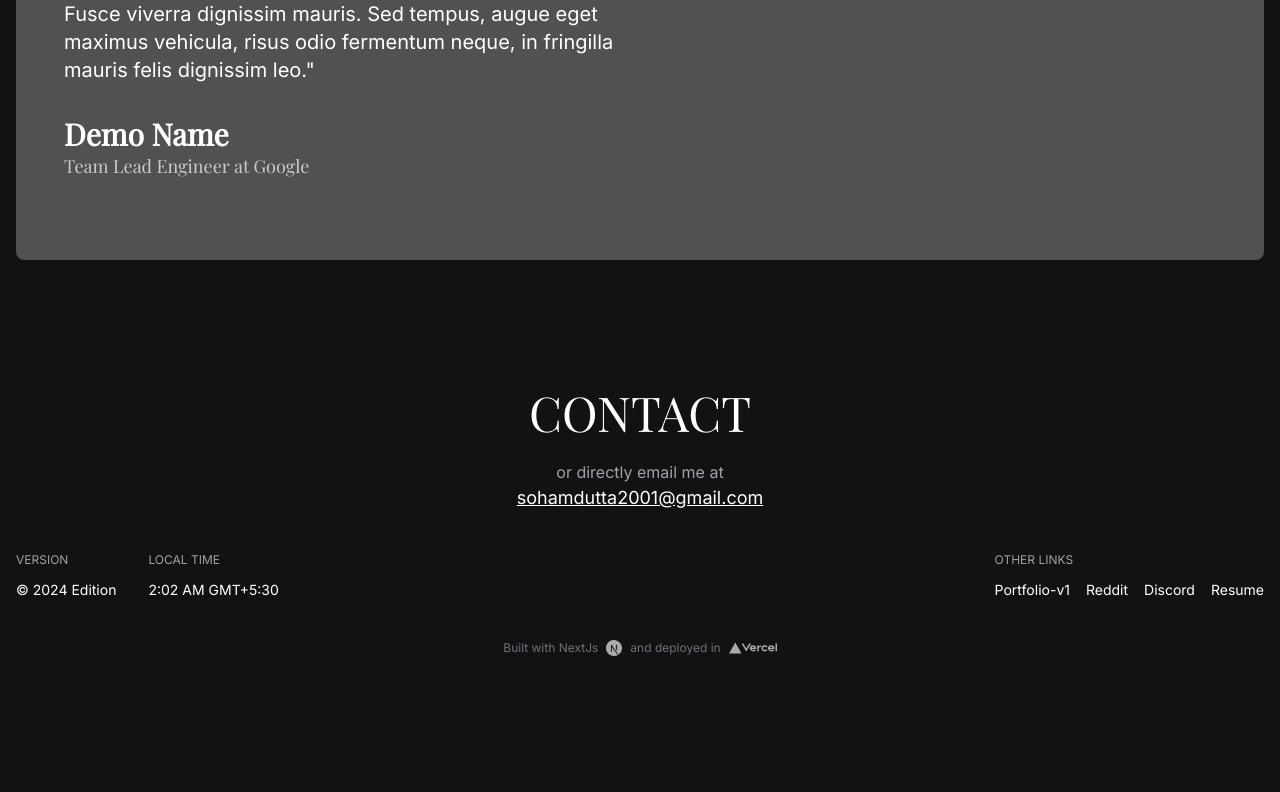
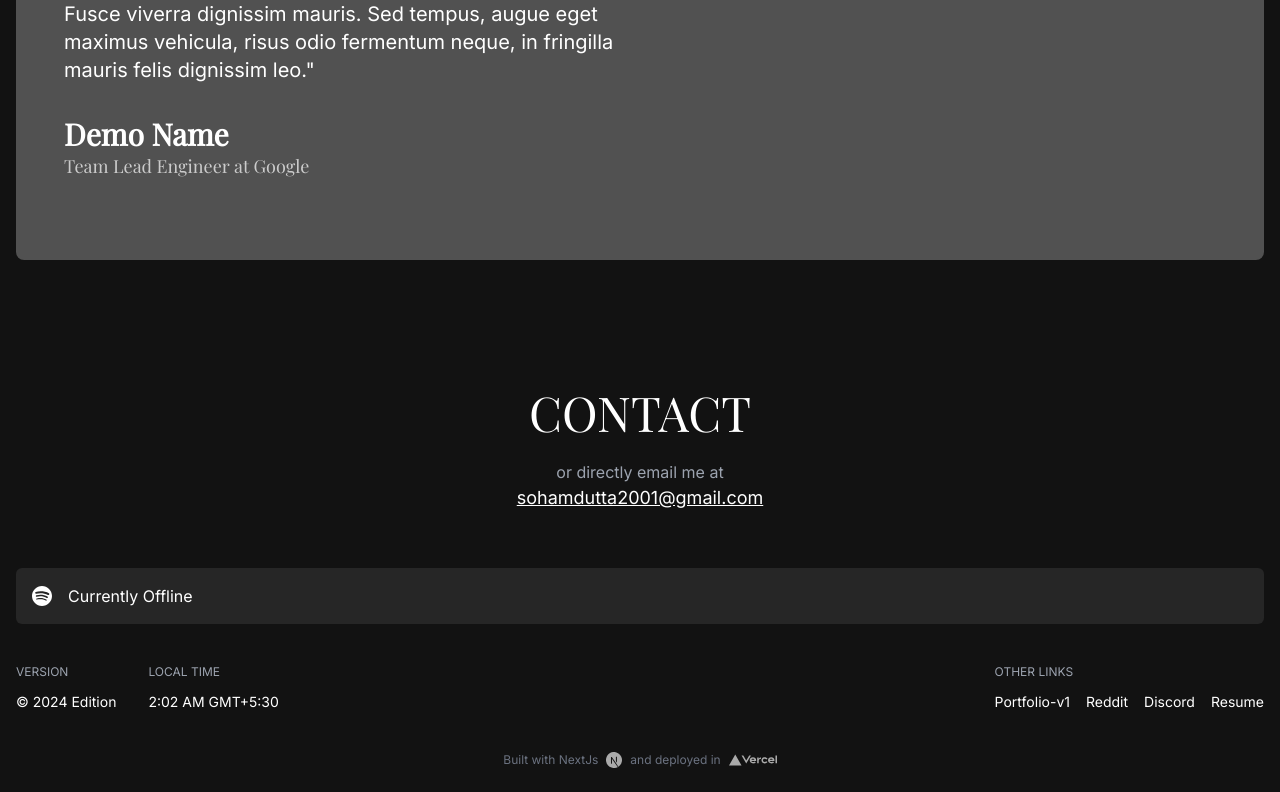
Before and after one commit to shm-dtt/portfolio-v2, a Next.js app: page / in a window 1280 px wide. Shown: the part 4640-5432 px from the top of the page. Before the commit the page ends 5320 px from the top, so only its background shows below. Built offline with nearby package versions, Linux system fonts and the light colour scheme; no server answers.

Commit message:
Spotify Widget added

```diff
--- a/app/page.tsx
+++ b/app/page.tsx
@@ -8,6 +8,7 @@ import Preloader from "@/components/Preloader/Preloader";
 import Contact from "@/components/Contact/Contact";
 import Experience from "@/components/Experience/Experience";
 import Testimonials from "@/components/Testimonials/Testimonials";
+import SpotifyStatus from "@/components/SpotifyStatus/SpotifyStatus";
 
 export default function Home() {
 
@@ -38,6 +39,7 @@ export default function Home() {
     {/* <Experience/> */}
     <Testimonials/>
     <Contact/>
+    <SpotifyStatus/>
     <Footer/>
   </div>;
 }
--- a/components/Contact/Contact.tsx
+++ b/components/Contact/Contact.tsx
@@ -4,7 +4,7 @@ import React from "react";
 
 const Contact: React.FC = () => {
   return (
-    <div className=" flex flex-col items-center justify-center text-white">
+    <div className=" flex flex-col items-center justify-center text-white mb-8">
       <p
         className={`${playfairDisplay.className} lg:text-5xl text-3xl uppercase`}
       >
--- a/components/Footer/Footer.tsx
+++ b/components/Footer/Footer.tsx
@@ -25,9 +25,9 @@ const Footer: React.FC = () => {
   });
 
   return (
-    <div className="flex flex-col justify-center">
+    <div className="flex flex-col justify-center mt-6">
       <div
-        className={`p-4 ${inter.className} flex md:justify-between md:flex-row flex-col text-white gap-8`}
+        className={`p-4 ${inter.className} flex md:justify-between md:flex-row md:items-center flex-col text-white gap-8`}
       >
         <div className="flex text-sm gap-8">
           <p className="flex flex-col gap-3">
--- /dev/null
+++ b/components/SpotifyStatus/SpotifyAPI.ts
@@ -0,0 +1,57 @@
+import queryString from "query-string";
+
+const client_id = process.env.NEXT_PUBLIC_SPOTIFY_CLIENT_ID;
+const client_secret = process.env.NEXT_PUBLIC_SPOTIFY_CLIENT_SECRET;
+const refresh_token = process.env.NEXT_PUBLIC_SPOTIFY_REFRESH_TOKEN;
+
+const getAccessToken = async () => {
+  const concatenatedString = `${client_id}:${client_secret}`;
+  const basic = Buffer.from(concatenatedString).toString("base64");
+
+  const response = await fetch("https://accounts.spotify.com/api/token", {
+    method: "POST",
+    headers: {
+      Authorization: `Basic ${basic}`,
+      "Content-Type": "application/x-www-form-urlencoded",
+    },
+    body: queryString.stringify({
+      grant_type: "refresh_token",
+      refresh_token,
+    }),
+  });
+  return response.json();
+};
+
+export const getNowPlaying = async () => {
+  const { access_token } = await getAccessToken();
+
+  return fetch("https://api.spotify.com/v1/me/player/currently-playing", {
+    headers: {
+      Authorization: `Bearer ${access_token}`,
+    },
+  });
+};
+
+export default async function getNowPlayingItem() {
+  const response = await getNowPlaying();
+  if (response.status === 204 || response.status > 400) {
+    return false;
+  }
+
+  const song = await response.json();
+  const albumImageUrl = song.item.album.images[0].url;
+  const artist = song.item.artists
+    .map((_artist: { name: any }) => _artist.name)
+    .join(", ");
+  const isPlaying = song.is_playing;
+  const songUrl = song.item.external_urls.spotify;
+  const title = song.item.name;
+
+  return {
+    albumImageUrl,
+    artist,
+    isPlaying,
+    songUrl,
+    title,
+  };
+}
--- /dev/null
+++ b/components/SpotifyStatus/SpotifyLogo.tsx
@@ -0,0 +1,19 @@
+import React from 'react';
+
+const SpotifyLogo = ({width}: any) => (
+    <svg width={width} x="0px" y="0px" viewBox="0 0 20 20">
+        <g>
+            <g>
+                <g>
+                    <path fill="#ffffff" className="st0" d="M10,0C4.5,0,0,4.5,0,10c0,5.5,4.5,10,10,10c5.5,0,10-4.5,10-10C20,4.5,15.5,0,10,0z M14.6,14.4
+                        c-0.2,0.3-0.6,0.4-0.9,0.2c-2.3-1.4-5.3-1.8-8.8-1c-0.3,0.1-0.7-0.1-0.7-0.5c-0.1-0.3,0.1-0.7,0.5-0.7c3.8-0.9,7.1-0.5,9.7,1.1
+                        C14.7,13.7,14.8,14.1,14.6,14.4z M15.8,11.7c-0.2,0.4-0.7,0.5-1.1,0.3C12,10.3,8,9.8,4.8,10.8c-0.4,0.1-0.8-0.1-1-0.5
+                        c-0.1-0.4,0.1-0.8,0.5-1c3.6-1.1,8.1-0.6,11.2,1.3C15.9,10.9,16,11.3,15.8,11.7z M15.9,8.9C12.7,7,7.4,6.8,4.3,7.7
+                        c-0.5,0.1-1-0.1-1.2-0.6C3,6.6,3.3,6.1,3.8,5.9c3.5-1.1,9.4-0.9,13.1,1.3c0.4,0.3,0.6,0.8,0.3,1.3C16.9,9,16.4,9.1,15.9,8.9z"/>
+                </g>
+            </g>
+        </g>
+    </svg>
+)
+
+export default SpotifyLogo;
--- a/components/SpotifyStatus/SpotifyStatus.tsx
+++ b/components/SpotifyStatus/SpotifyStatus.tsx
@@ -0,0 +1,71 @@
+import React, { useEffect, useState } from "react";
+import getNowPlayingItem from "./SpotifyAPI";
+import { inter } from "@/app/fonts/Fonts";
+import SpotifyLogo from "./SpotifyLogo";
+import Image from "next/image";
+
+interface SpotifyData {
+  albumImageUrl: string;
+  artist: string;
+  isPlaying: boolean;
+  songUrl: string;
+  title: string;
+}
+
+const SpotifyStatus: React.FC = () => {
+  const [loading, setLoading] = useState<boolean>(true);
+  const [result, setResult] = useState<SpotifyData>({
+    albumImageUrl: "",
+    artist: "",
+    isPlaying: false,
+    songUrl: "",
+    title: "",
+  });
+
+  useEffect(() => {
+    const interval = setInterval(() => {
+      getNowPlayingItem().then((result) => {
+        if (result !== false) {
+          setResult(result);
+          setLoading(false);
+        }
+      });
+    }, 3000);
+
+    return () => {
+      clearInterval(interval);
+    };
+  }, []);
+
+  return (
+    <div className={` flex ${inter.className} justify-center `}>
+      <div className="flex items-center rounded-md mx-4 bg-neutral-800 p-4 gap-4 text-white w-screen">
+        {result.isPlaying ? (
+          <>
+            <Image
+              src={result.albumImageUrl}
+              width={48}
+              height={48}
+              alt="albumArt"
+              className="rounded-md"
+            />
+            <div className="flex flex-col">
+                <p className=" text-xs uppercase text-neutral-400 flex items-center gap-2 mb-2"><SpotifyLogo width={16}/>Currently Playing</p>
+            <p className="text-sm">
+            {result.title} <span className=" text-xs text-neutral-400">by</span>{" "}
+            {result.artist}
+            </p>
+            </div>
+          </>
+        ) : (
+          <>
+            <SpotifyLogo width={20}/>
+            <p>Currently Offline</p>
+          </>
+        )}
+      </div>
+    </div>
+  );
+};
+
+export default SpotifyStatus;
--- a/next.config.mjs
+++ b/next.config.mjs
@@ -1,4 +1,14 @@
 /** @type {import('next').NextConfig} */
-const nextConfig = {};
+const nextConfig = {
+    images: {
+        remotePatterns: [
+          {
+            protocol: "https",
+            hostname: "i.scdn.co",
+            port: "",
+            pathname: "/image/**",
+          },]
+        },
+};
 
 export default nextConfig;
```
